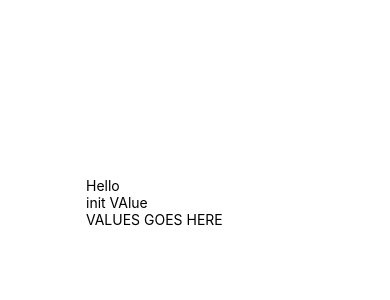
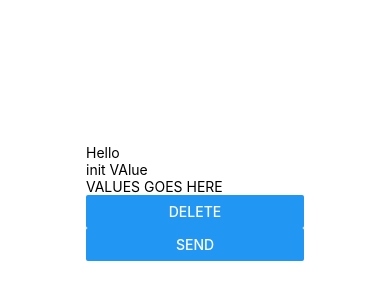
Before and after one commit to ilies-space/React-Native-Redux-Practice, a React Native app: screen / in a window 390 px wide. Shown: the part 220-520 px from the top of the page. Built offline with nearby package versions, Linux system fonts and the light colour scheme.

Commit message:
Sendd value to parent components from child components

```diff
--- a/App.js
+++ b/App.js
@@ -20,7 +20,12 @@ export default function App() {
     switch (action.type) {
       case "update_Value":
         return { name: "new value" };
-        break;
+
+      case "deleteValue":
+        return { name: "" };
+
+      case "send":
+        console.log(action.value);
 
       default:
         break;
--- a/screen2.js
+++ b/screen2.js
@@ -1,14 +1,14 @@
 import React, { Component, useState } from "react";
-import { View, Text, TextInput } from "react-native";
+import { View, Text, TextInput, Button } from "react-native";
 import { connect } from "react-redux";
 
 class AnotherScreen extends Component {
-  constructor(props) {
-    super(props);
-    this.state = {
-      count: 13,
-    };
-  }
+  // constructor(props) {
+  //   super(props);
+  //   this.state = {
+  //     count: 13,
+  //   };
+  // }
 
   onCHangeHandler = (x) => {
     this.setState({ count: x });
@@ -19,10 +19,15 @@ class AnotherScreen extends Component {
       <View>
         <Text>Hello</Text>
         <Text>{this.props.name}</Text>
-
         <TextInput
           placeholder={"VALUES GOES HERE"}
           onChangeText={(value) => this.props.updateValue(value)}
+        />
+        <Button title="delete" on onPress={() => this.props.delete()} />
+        <Button
+          title="send"
+          on
+          onPress={() => this.props.send("Hello World")}
         />
       </View>
     );
@@ -38,6 +43,8 @@ function mapStateToProps(state) {
 function mapDispatchToProps(dispatch) {
   return {
     updateValue: () => dispatch({ type: "update_Value" }),
+    delete: () => dispatch({ type: "deleteValue" }),
+    send: (value) => dispatch({ type: "send", value }),
   };
 }
 
```
